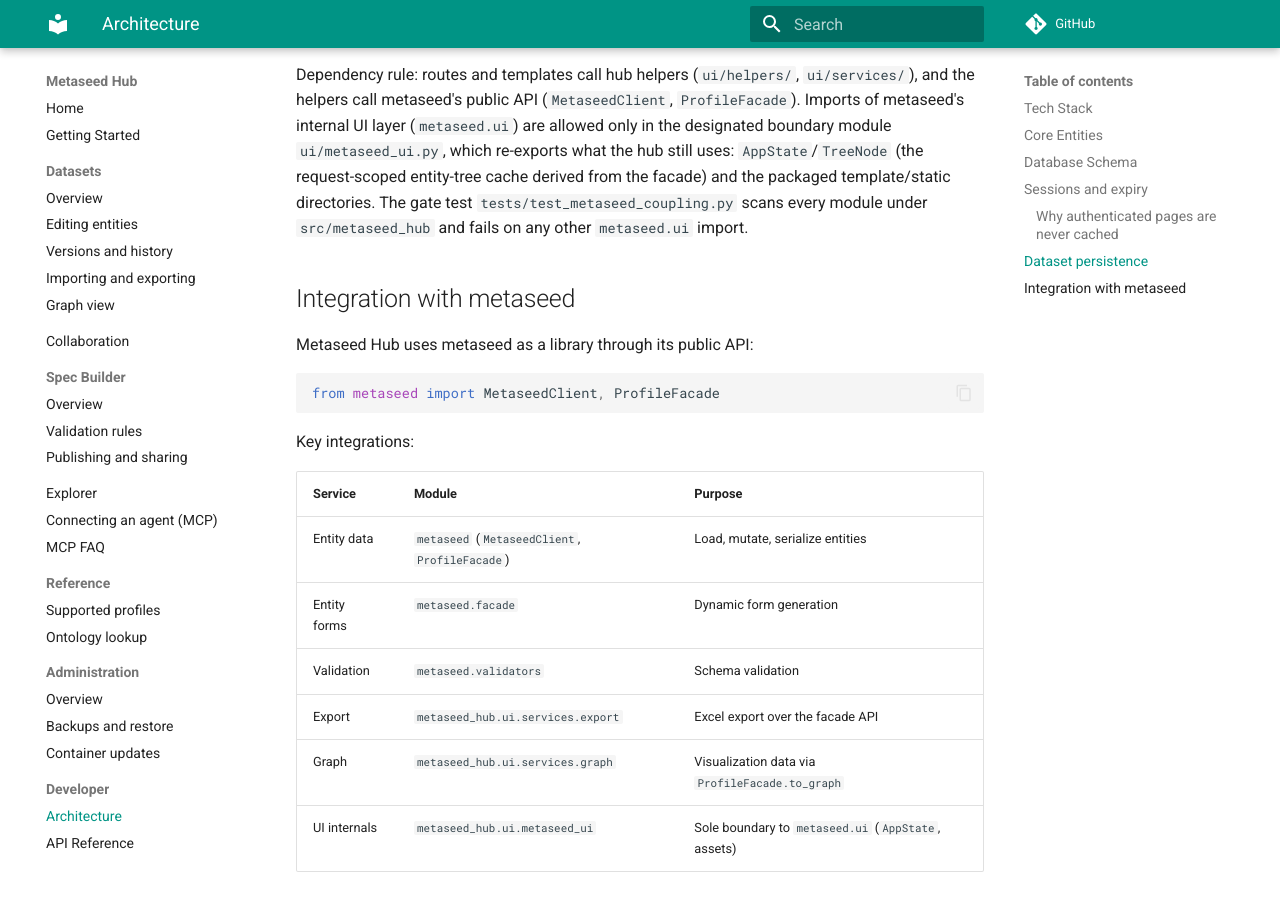
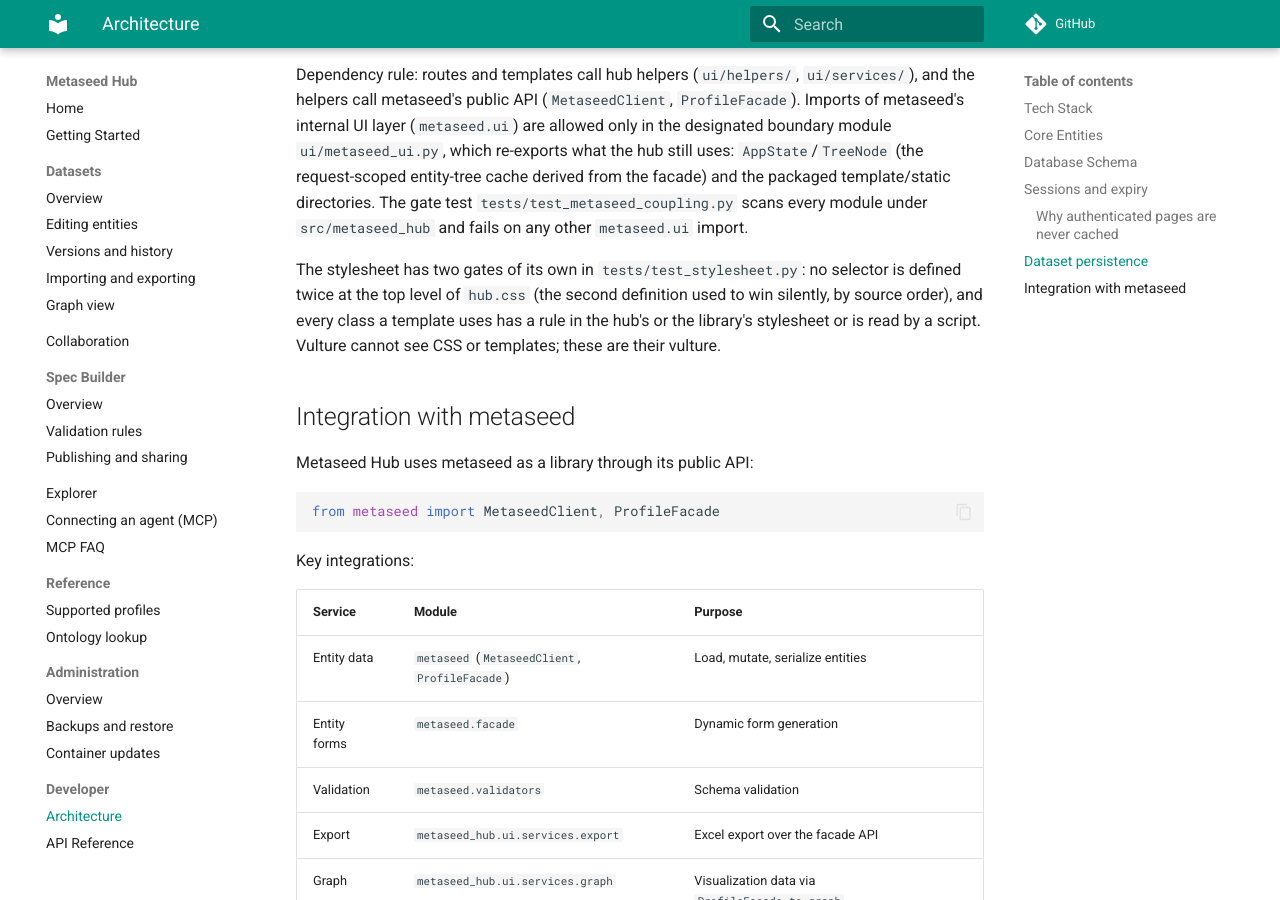
Before and after one commit to sorenwacker/metaseed-hub, an MkDocs documentation site: the page built from docs/developer/architecture.md, in a window 1280 px wide and 900 px high, scrolled down 4087 px. Built offline with MkDocs 1.6.1 and Material for MkDocs 9.7.7, drawn with Linux system fonts in a browser that asks for light colours; comment, search, counter and statistics services are not loaded.

Commit message:
the stylesheet says each thing once, and templates use classes that exist

```diff
--- a/docs/developer/architecture.md
+++ b/docs/developer/architecture.md
@@ -79,6 +79,8 @@
 
 Dependency rule: routes and templates call hub helpers (`ui/helpers/`, `ui/services/`), and the helpers call metaseed's public API (`MetaseedClient`, `ProfileFacade`). Imports of metaseed's internal UI layer (`metaseed.ui`) are allowed only in the designated boundary module `ui/metaseed_ui.py`, which re-exports what the hub still uses: `AppState`/`TreeNode` (the request-scoped entity-tree cache derived from the facade) and the packaged template/static directories. The gate test `tests/test_metaseed_coupling.py` scans every module under `src/metaseed_hub` and fails on any other `metaseed.ui` import.
 
+The stylesheet has two gates of its own in `tests/test_stylesheet.py`: no selector is defined twice at the top level of `hub.css` (the second definition used to win silently, by source order), and every class a template uses has a rule in the hub's or the library's stylesheet or is read by a script. Vulture cannot see CSS or templates; these are their vulture.
+
 ## Integration with metaseed
 
 Metaseed Hub uses metaseed as a library through its public API:
--- a/src/metaseed_hub/ui/templates/dataset.html
+++ b/src/metaseed_hub/ui/templates/dataset.html
@@ -62,12 +62,12 @@
             {% if import_option %}
             {# Only while the dataset is empty: the importer replaces the whole
                tree, so this is a way to start rather than a way to merge. #}
-            <form class="sidebar-import-form"
+            <form
                   hx-post="/hub/datasets/{{ dataset.id }}/import-source"
                   hx-swap="innerHTML"
                   hx-target="#import-source-result"
                   data-testid="form-import-source">
-                <label class="sidebar-import-label" for="import-source-value">{{ import_option.input_label }}</label>
+                <label for="import-source-value">{{ import_option.input_label }}</label>
                 <input type="text"
                        id="import-source-value"
                        name="value"
--- a/src/metaseed_hub/ui/templates/dataset_new.html
+++ b/src/metaseed_hub/ui/templates/dataset_new.html
@@ -120,7 +120,7 @@
                             <h3>{{ spec.name }}</h3>
                             <span class="version-badge">v{{ spec.version }}</span>
                         </div>
-                        <p class="standard-description">
+                        <p>
                             {% if spec.description %}{{ spec.description }}{% endif %}
                             <span class="spec-author">
                                 published by {{ spec.created_by.display_name if spec.created_by else 'Unknown' }}
--- a/src/metaseed_hub/ui/templates/explore/index.html
+++ b/src/metaseed_hub/ui/templates/explore/index.html
@@ -510,7 +510,7 @@
     const container = document.getElementById('notification-container');
     const el = document.createElement('div');
     el.className = `notification notification-${type}`;
-    el.innerHTML = `<span>${message}</span><button class="notification-close" onclick="this.parentElement.remove()">&times;</button>`;
+    el.innerHTML = `<span>${message}</span><button onclick="this.parentElement.remove()">&times;</button>`;
     container.appendChild(el);
     setTimeout(() => el.remove(), 5000);
 }
--- a/src/metaseed_hub/ui/templates/home.html
+++ b/src/metaseed_hub/ui/templates/home.html
@@ -7,7 +7,7 @@
 {% endblock %}
 
 {% block content %}
-<div class="home-container">
+<div>
     <!-- Datasets Section -->
     <section class="home-section">
         <div class="section-header">
@@ -20,7 +20,7 @@
                 <a href="/hub/datasets/{{ dataset.id }}" class="project-card-link">
                     <h3>{{ dataset.name }}</h3>
                     {% if dataset.description %}
-                    <p class="project-desc">{{ dataset.description }}</p>
+                    <p>{{ dataset.description }}</p>
                     {% endif %}
                     <div class="project-meta">
                         <span class="profile-badge">{{ dataset.profile }} {{ dataset.version }}</span>
--- a/src/metaseed_hub/ui/templates/overview_home.html
+++ b/src/metaseed_hub/ui/templates/overview_home.html
@@ -7,7 +7,7 @@
 {% endblock %}
 
 {% block content %}
-<div class="home-container">
+<div>
     <section class="overview overview-page">
         <h1 class="overview-title">
             Welcome{% if user %}, {{ user.name.split()[0] }}{% endif %}
@@ -16,7 +16,7 @@
             Getting set up, and where each thing lives.
         </p>
 
-        <p class="overview-beta-invite">
+        <p>
             Repository integrations &mdash; SEEK, ENA, PRIDE, BrAPI, MetaboLights
             and DCAT export &mdash; are rolled out per group.
             <a href="https://sram.surf.nl/registration?collaboration=f4840adc-d5cb-4eb6-9906-ab9827e82df5">Apply
--- a/src/metaseed_hub/ui/templates/partials/comments_list.html
+++ b/src/metaseed_hub/ui/templates/partials/comments_list.html
@@ -47,7 +47,7 @@
             </button>
         </div>
         {% if depth < 2 %}
-        <button class="btn-text reply-btn" onclick="showReplyForm('{{ comment.id }}')">Reply</button>
+        <button class="btn-text" onclick="showReplyForm('{{ comment.id }}')">Reply</button>
         {% endif %}
     </div>
 
--- a/src/metaseed_hub/ui/templates/partials/overview.html
+++ b/src/metaseed_hub/ui/templates/partials/overview.html
@@ -1,7 +1,7 @@
 {# What the hub is for. Shared by the landing page and the signed-in home page
    so the two cannot drift: a visitor deciding whether to sign in and a new user
    deciding what to do first need the same explanation. #}
-<div class="overview-body">
+<div>
     <p class="overview-lede">
         Research metadata is judged against standards &mdash; MIAPPE, ISA, Darwin Core,
         ENA &mdash; and meeting them by hand is slow and easy to get wrong.
--- a/src/metaseed_hub/ui/templates/partials/spec_comments_list.html
+++ b/src/metaseed_hub/ui/templates/partials/spec_comments_list.html
@@ -47,7 +47,7 @@
             </button>
         </div>
         {% if depth < 2 %}
-        <button class="btn-text reply-btn" onclick="showSpecReplyForm('{{ comment.id }}')">Reply</button>
+        <button class="btn-text" onclick="showSpecReplyForm('{{ comment.id }}')">Reply</button>
         {% endif %}
     </div>
 
--- a/src/metaseed_hub/ui/templates/spec_builder/base.html
+++ b/src/metaseed_hub/ui/templates/spec_builder/base.html
@@ -124,7 +124,7 @@
 
                 <!-- Comments -->
                 <div id="comments-panel" class="sidebar-tab-content" data-tab="comments">
-                    <div class="comments-section">
+                    <div>
                         <div id="spec-comments-list"
                              hx-get="/hub/spec-builder/{{ draft_id }}/comments"
                              hx-trigger="load"
--- a/src/metaseed_hub/ui/templates/spec_builder/import.html
+++ b/src/metaseed_hub/ui/templates/spec_builder/import.html
@@ -49,7 +49,7 @@
         <div class="form-section">
             <h2>Expected Format</h2>
             <p>The YAML file should follow the ProfileSpec schema:</p>
-            <pre class="code-example">name: MyProfile
+            <pre>name: MyProfile
 version: "0.1"
 description: A sample profile
 root_entity: Investigation
--- a/src/metaseed_hub/ui/templates/spec_builder/new.html
+++ b/src/metaseed_hub/ui/templates/spec_builder/new.html
@@ -34,8 +34,8 @@
 
             <!-- From Scratch Tab -->
             <div class="source-panel active" id="panel-scratch">
-                <div class="scratch-option">
-                    <div class="scratch-icon">
+                <div>
+                    <div>
                         <svg width="48" height="48" viewBox="0 0 24 24" fill="none" stroke="currentColor" stroke-width="1.5">
                             <rect x="3" y="3" width="18" height="18" rx="2"/>
                             <line x1="12" y1="8" x2="12" y2="16"/>
--- a/src/metaseed_hub/ui/templates/spec_builder/view.html
+++ b/src/metaseed_hub/ui/templates/spec_builder/view.html
@@ -34,7 +34,7 @@
                 {% endif %}
             </div>
             {% if owner %}
-            <div class="spec-owner">
+            <div>
                 In the account of
                 <a href="mailto:{{ owner.email }}?subject=Specification%20{{ spec_record.name|urlencode }}%20v{{ spec_record.version|urlencode }}">{{ owner.display_name }}</a>
                 {% if spec_record.created_by and owner.id != spec_record.created_by.id %}
@@ -64,7 +64,7 @@
     </div>
 
     {% if datasets_using %}
-    <div class="spec-in-use-note" data-testid="spec-in-use">
+    <div data-testid="spec-in-use">
         {{ datasets_using|length }} dataset(s) are built on this specification, so it cannot be
         withdrawn: {{ datasets_using[:5]|join(', ') }}{% if datasets_using|length > 5 %} and
         {{ datasets_using|length - 5 }} more{% endif %}.
```
Also changed, not shown: CHANGELOG.md (+1 -0 lines), src/metaseed_hub/ui/templates/profile.html (+22 -22 lines), src/metaseed_hub/ui/templates/spec_builder/list.html (+4 -4 lines), src/metaseed_hub/ui/static/css/hub.css, 1 other file.
